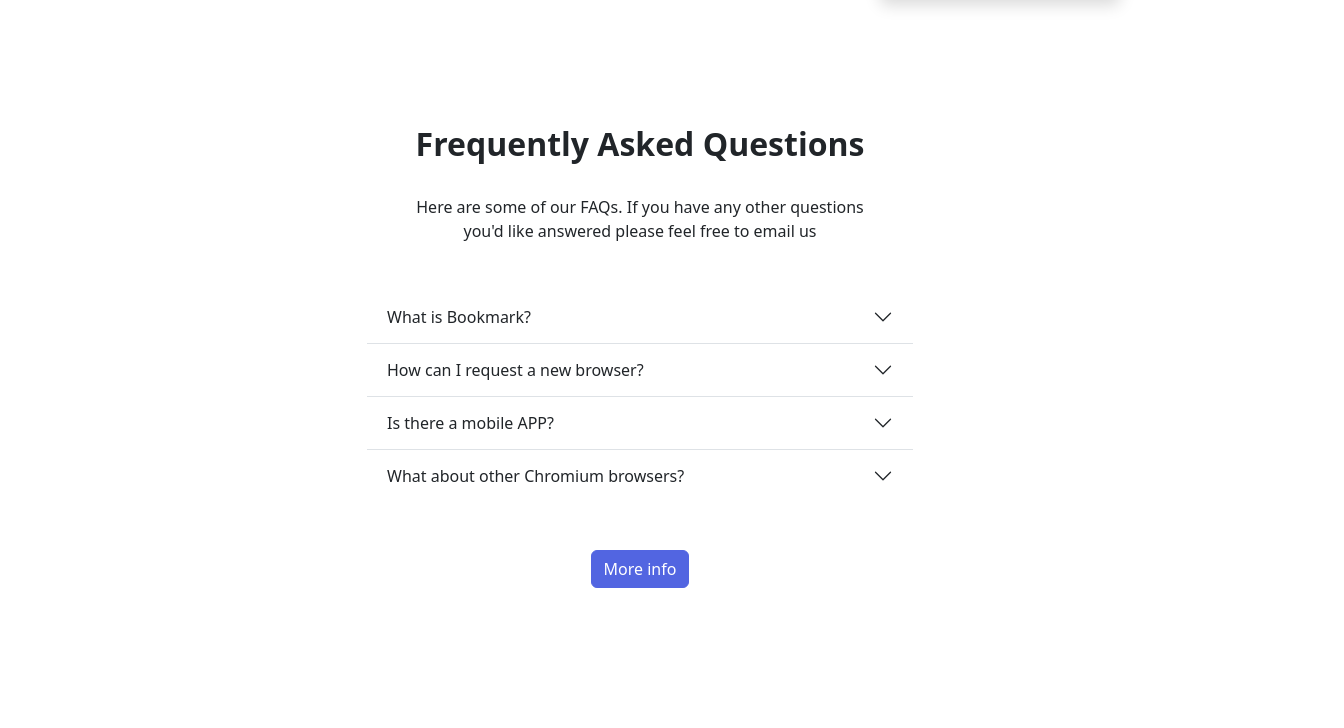
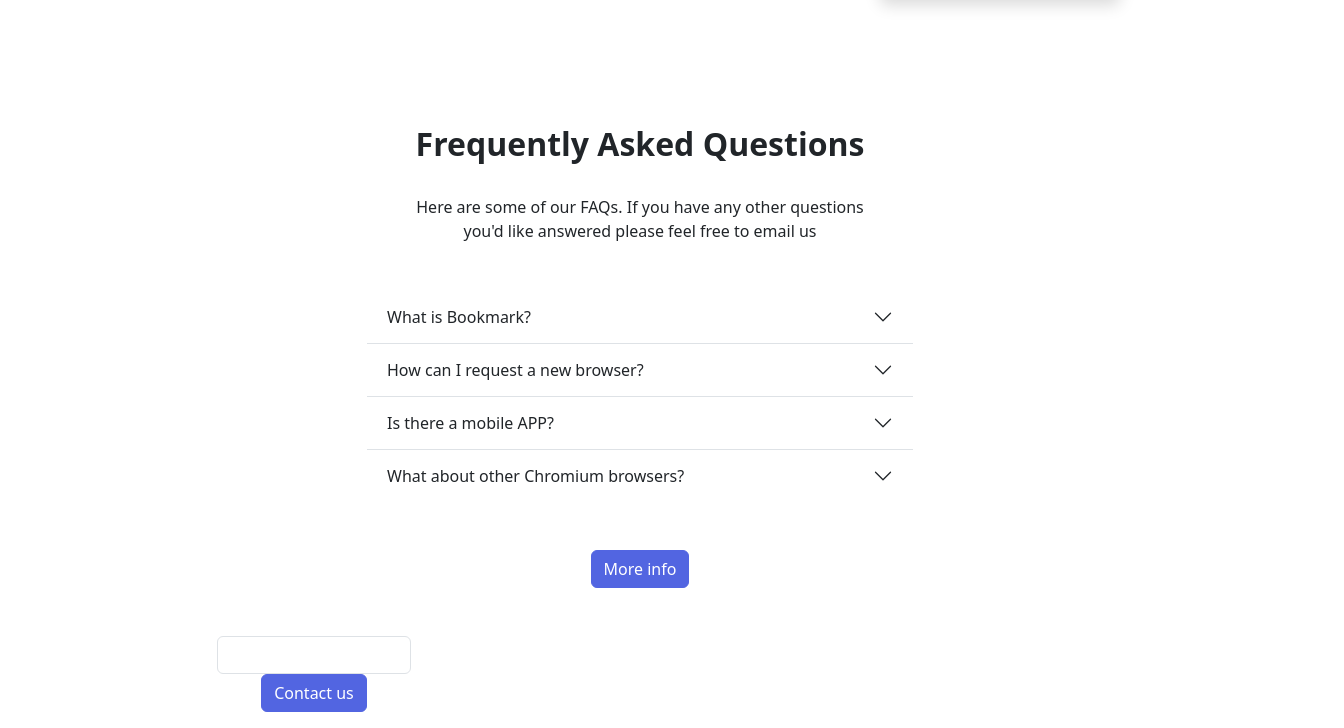
Before and after one commit to akustikoa/sprint1.2, a website: page index.html in a window 1280 px wide. Shown: the part 2212-2940 px from the top of the page, 1344 px wide, since content can reach past the window. Before the commit the page ends 2848 px from the top, so only its background shows below. Drawn offline with nearby package versions, Linux system fonts and the light colour scheme.

Commit message:
afegit fins prinicipi footer

```diff
--- a/index.html
+++ b/index.html
@@ -6,7 +6,7 @@
     <title>Exercici1.2-bootstrap</title>
     <link rel="stylesheet" href="styles.css" />
   </head>
-  <body>
+  <body class="overflow-x-hidden">
     <div class="container">
       <div class="row align-items-center mt-4 me-5">
         <div class="column mb-5">
@@ -323,6 +323,24 @@
         </div>
       </div>
     </div>
+    <footer>
+      <div class="row text-center">
+        <div class="col-2 mx-auto">
+          <form>
+            <div class="mb-3">
+              <input
+                type="email"
+                class="form-control"
+                id="exampleInputEmail1"
+                aria-describedby="emailHelp"
+              />
+              <button type="submit" class="btn btn-primary">Contact us</button>
+            </div>
+          </form>
+        </div>
+        <div class="col-2 mx-auto"></div>
+      </div>
+    </footer>
 
     <script src="node_modules/bootstrap/dist/js/bootstrap.min.js"></script>
   </body>
--- a/styles.scss
+++ b/styles.scss
@@ -4,7 +4,7 @@
 .requadre-blau-dreta {
   z-index: -1;
   height: 70%;
-  width: 100%;
+  width: 90%;
   bottom: 0;
   left: 150px;
 }
@@ -16,5 +16,28 @@
   bottom: -80px;
   right: 120px;
 }
+.linia-vermella {
+  border-bottom-color: #fa5959;
+}
+
+// Small devices (landscape phones, 576px and up)
+@media (min-width: 576px) {
+}
+
+// Medium devices (tablets, 768px and up)
+@media (min-width: 768px) {
+}
+
+// Large devices (desktops, 992px and up)
+@media (min-width: 992px) {
+}
+
+// X-Large devices (large desktops, 1200px and up)
+@media (min-width: 1200px) {
+}
+
+// XX-Large devices (larger desktops, 1400px and up)
+@media (min-width: 1400px) {
+}
 
 @import "./node_modules/bootstrap/scss/bootstrap.scss";
```
Also changed, not shown: styles.css, 1 other file.
